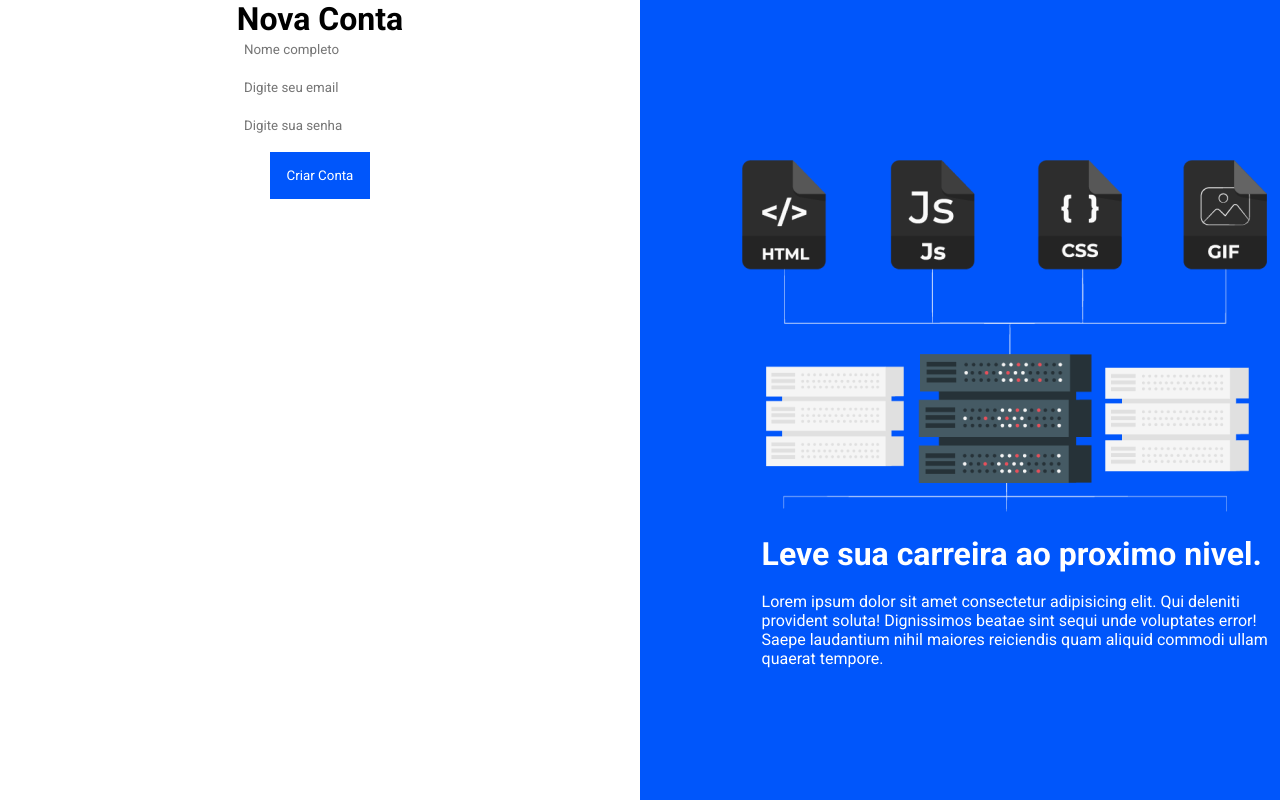
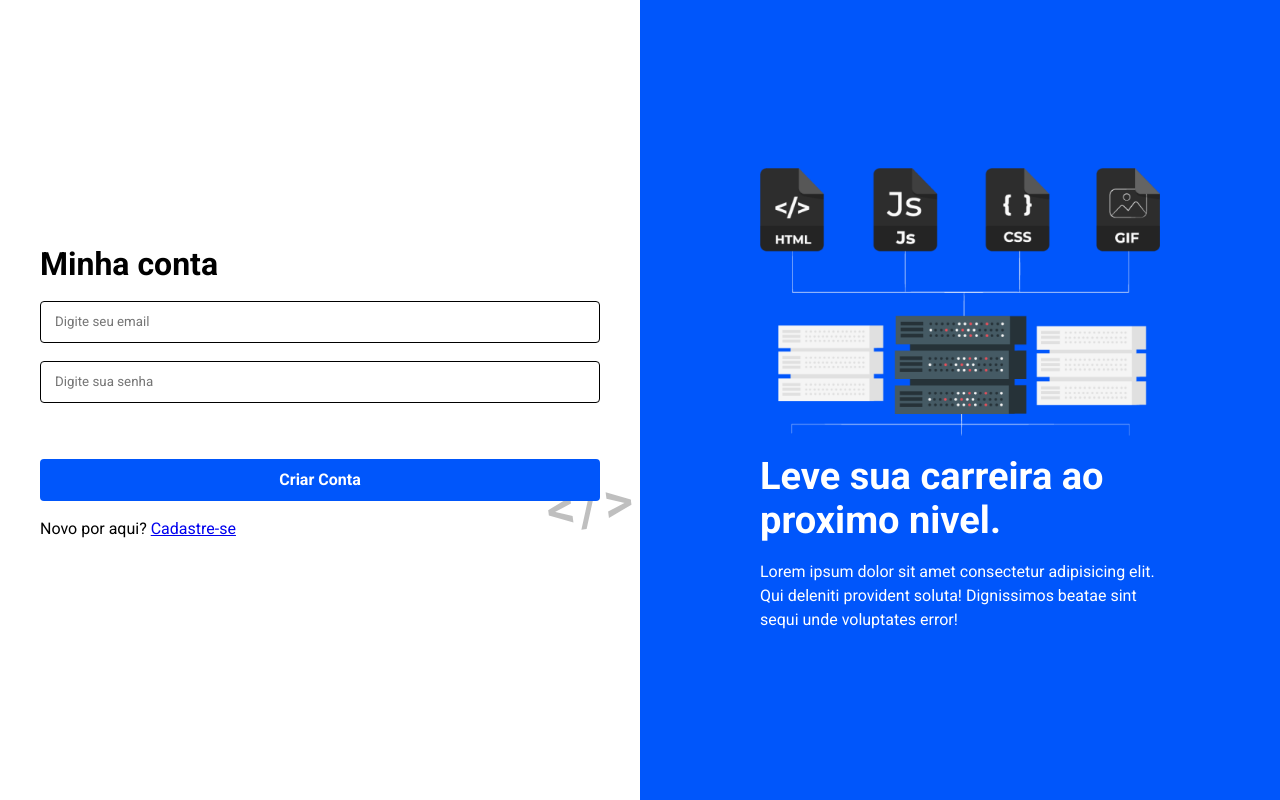
Before and after one commit to Deividmattos/registration-screen, a plain HTML site: page index.html in a window 1280 px wide. Drawn offline with Linux system fonts and the light colour scheme.

Commit message:
Finishing project

```diff
--- a/index.html
+++ b/index.html
@@ -17,36 +17,38 @@
     <link rel="stylesheet" href="style.css" />
   </head>
   <body>
-    <div class="container">
-      <div class="NovaConta">
-        <h1>Nova Conta</h1>
-        <input
-          type="text"
-          name="name"
-          placeholder="Nome completo"
-        /><br /><br />
+    <main class="container">
+      <section class="left">
+        <h1>Minha conta</h1>
+
+        <form action="" class="form">
           <input
             type="email"
             name="email"
             placeholder="Digite seu email"
-        /><br /><br />
+            class="input"
+          />
           <input
             type="password"
             name="password"
             placeholder="Digite sua senha"
+            class="input"
           /><br /><br />
-        <button>Criar Conta</button>
+          <button type="submit">Criar Conta</button>
+        </form>
+        <div class="area">
+          <span>Novo por aqui? <a href="signup.html">Cadastre-se</a></span>
         </div>
-      <div class="carreira">
+      </section>
+
+      <div class="right">
         <img src="assets/info.png" alt="Temes de programacao" />
-        <h1>Leve sua carreira ao proximo nivel.</h1>
+        <h2>Leve sua carreira ao proximo nivel.</h2>
         <p>
           Lorem ipsum dolor sit amet consectetur adipisicing elit. Qui deleniti
           provident soluta! Dignissimos beatae sint sequi unde voluptates error!
-          Saepe laudantium nihil maiores reiciendis quam aliquid commodi ullam
-          quaerat tempore.
         </p>
       </div>
-    </div>
+    </main>
   </body>
 </html>
--- a/style.css
+++ b/style.css
@@ -8,35 +8,152 @@
 }
 .container {
   display: flex;
+  flex-direction: row;
+  align-items: center;
+  justify-content: center;
+  margin: 0 auto;
 }
-.NovaConta {
-  width: 50%;
-  text-align: center;
-  background-color: white;
-  font-family: "Gill Sans", "Gill Sans MT", Calibri, "Trebuchet MS", sans-serif;
+.left {
+  flex: 1;
+  display: flex;
+  flex-direction: column;
+  justify-content: center;
+  align-items: center;
+  padding: 0 24px;
 }
-.carreira {
+.left h1 {
+  width: 100%;
+  max-width: 560px;
+  margin-bottom: 18px;
+  font-size: 32px;
+}
+.form {
+  position: relative;
+  display: flex;
+  flex-direction: column;
+  width: 100%;
+  max-width: 560px;
+}
+.input {
+  border: 1px solid #000;
+  border-radius: 4px;
+  margin-bottom: 18px;
+  min-width: 100%;
+  padding: 0 14px;
+}
+.form input[type="text"],
+.form input[type="email"],
+.form input[type="password"] {
+  height: 42px;
+}
+
+button {
+  background-color: #0056fb;
+  color: white;
+  height: 42px;
+  border-radius: 4px;
+  font-size: 16px;
+  font-weight: bold;
+  width: 100%;
+  max-width: 560px;
+  cursor: pointer;
+  margin-bottom: 18px;
+  transition: 0.5s linear;
+  z-index: 2;
+}
+button:hover {
+  background-color: #02338d;
+}
+.area {
+  width: 100%;
+  max-width: 560px;
+  margin-bottom: 18px;
+}
+.link a {
+  text-decoration: none;
+  color: #000;
+  font-weight: normal;
+  margin-left: 6px;
+}
+
+.right {
   width: 50%;
   background-color: #0056fb;
   height: 100vh;
+  flex: 1;
+  display: flex;
+  flex-direction: column;
+  align-items: center;
+  justify-content: center;
+  padding: 0 24px;
 }
-.carreira img {
-  padding-left: 16%;
-  padding-top: 25%;
+
+.right img {
+  width: 100%;
+  max-width: 400px;
+  height: auto;
+  margin-bottom: 18px;
 }
-.carreira h1 {
+.right h2 {
   color: white;
-  padding-left: 19%;
-  padding-top: 3%;
+  max-width: 400px;
+  font-size: 38px;
+  margin-bottom: 18px;
 }
-.carreira p {
+.right p {
   color: white;
-  padding-left: 19%;
-  padding-top: 3%;
+  max-width: 400px;
+  line-height: 150%;
 }
-button {
-  background-color: #0056fb;
-  color: white;
-  padding: 16px;
-  width: 100px;
+.form::before {
+  content: "";
+  position: absolute;
+  background-image: url("assets/code.svg");
+  background-size: 89px;
+  background-repeat: no-repeat;
+  z-index: 1;
+  width: 90px;
+  height: 90px;
+  opacity: 0.3;
+  bottom: -50px;
+  right: -35px;
 }
+
+@media (max-width: 700px) {
+  .container {
+    flex-direction: column;
+    min-height: 100vh;
+  }
+  .left {
+    width: 85%;
+    padding: 24px 0;
+  }
+  .right {
+    padding: 32px 0;
+    width: 100%;
+    height: 100%;
+  }
+  .form::before {
+    background-size: 80px;
+    width: 82px;
+    height: 82px;
+    bottom: -46px;
+    right: -30px;
+  }
+}
+@media (max-width: 500px) {
+  .right img {
+    width: 84%;
+  }
+  h2 {
+    margin-bottom: 18px;
+    font-size: 32px;
+    max-width: 400px;
+    padding: 0 14px;
+    text-align: center;
+  }
+  p {
+    max-width: 400px;
+    padding: 0 14px;
+  }
+}
```
Lines whose indentation alone changed are shown as unchanged.
